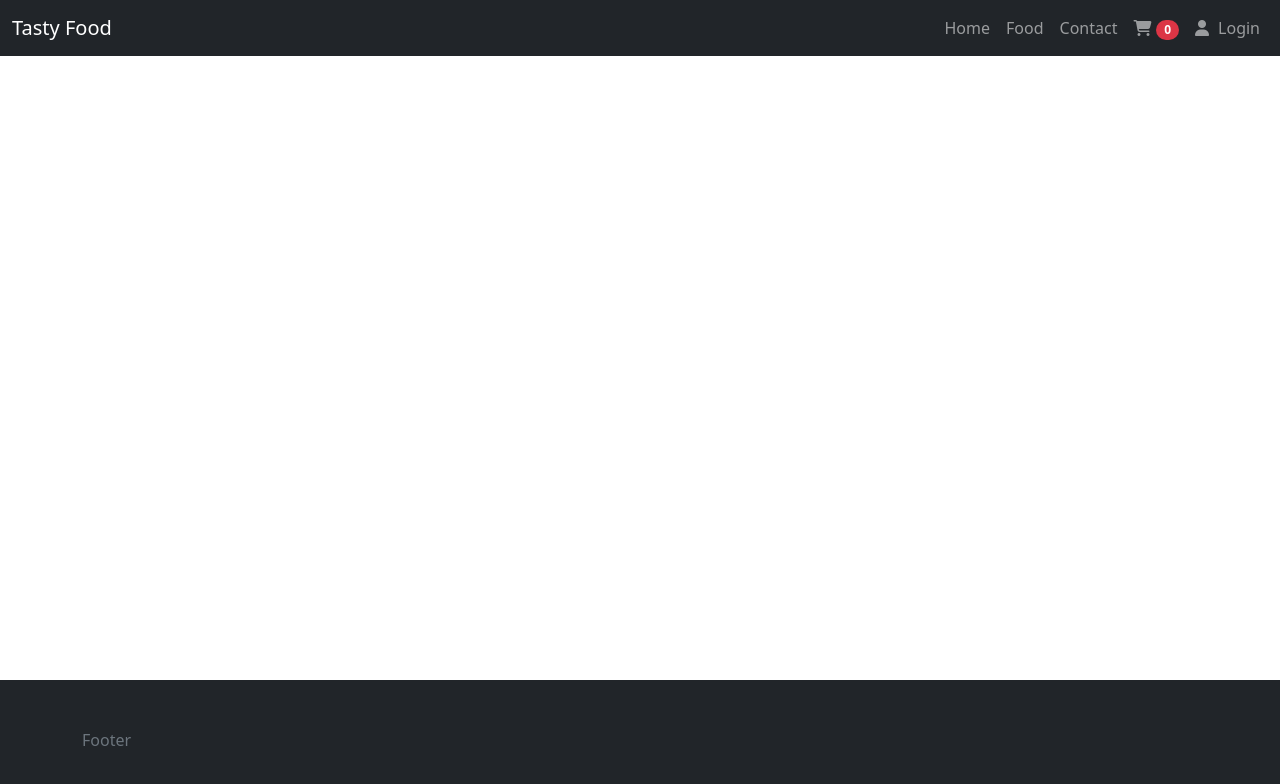
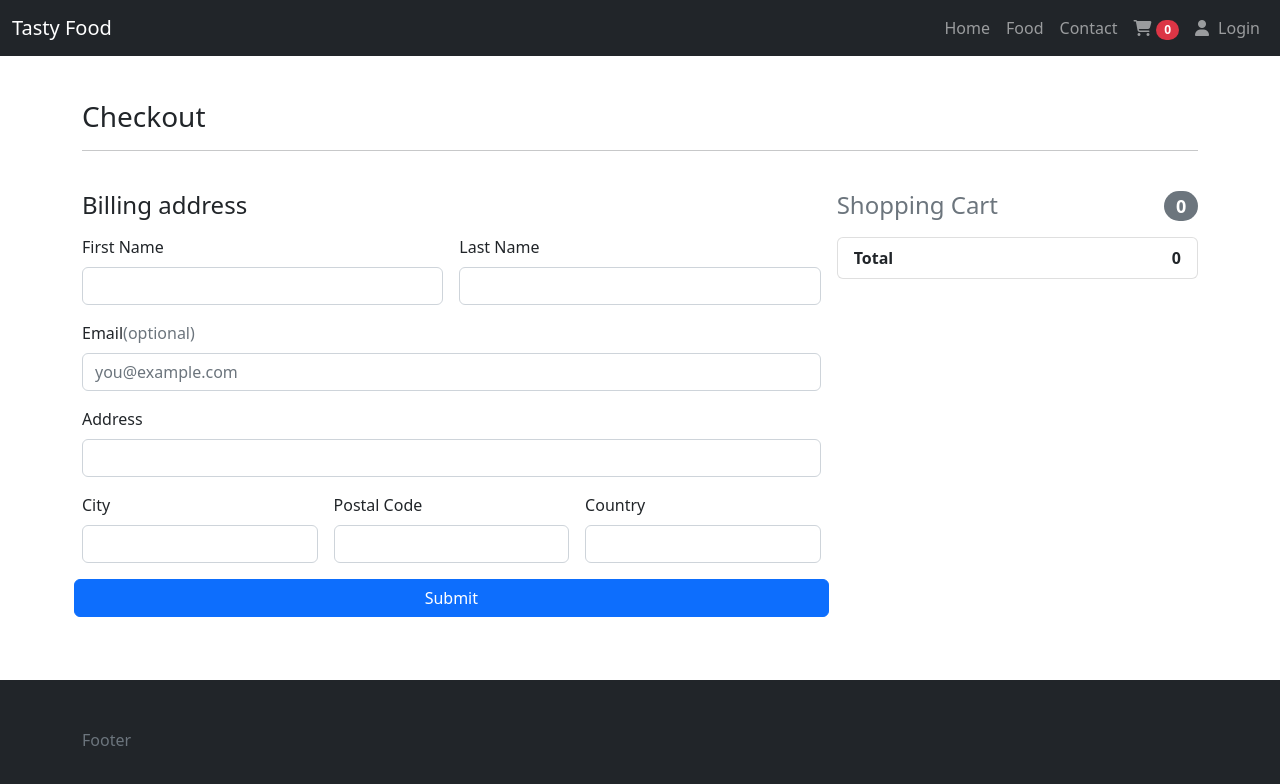
Before and after one commit to SalithaUCSC/tasty-food, a React (Create React App) app: page /checkout in a window 1280 px wide. Shown: the top 784 px of the page. Built offline with nearby package versions, Linux system fonts and the light colour scheme.

Commit message:
Add checkout

```diff
--- a/src/components/cart/Cart.js
+++ b/src/components/cart/Cart.js
@@ -1,6 +1,7 @@
 import {useDispatch, useSelector} from "react-redux";
 import CartItem from "./CartItem";
 import {cartActions} from "../../features/cart/CartSlice";
+import {Link} from "react-router-dom";
 
 const Cart = () => {
     const items = useSelector(state => state.cart.cartItems)
@@ -42,7 +43,8 @@ const Cart = () => {
                     <div className="container" style={{marginTop: '50px'}}>
                         <div className="row">
                             <div className="col-lg-8">
-                                <button onClick={clearCart} className="btn btn-outline-danger">Clear Cart</button>
+                                <button onClick={clearCart} style={{marginLeft: '-10px', marginRight: '10px'}} className="btn btn-outline-danger">Clear Cart</button>
+                                <Link to={"/checkout"} className="btn btn-outline-primary">Checkout</Link>
                             </div>
                             <div className="col-lg-4" style={{textAlign: 'right'}}>
                                 <h4>Total Items: {totalQuantity}</h4>
--- /dev/null
+++ b/src/components/cart/Checkout.js
@@ -0,0 +1,78 @@
+import {useSelector} from "react-redux";
+
+const Checkout = () => {
+    const cartItems = useSelector(state => state.cart.cartItems);
+    console.log(cartItems)
+    const totalAmount = useSelector(state => state.cart.totalAmount);
+    const totalQuantity = useSelector(state => state.cart.totalQuantity);
+    return (
+        <div className="container">
+            <h3>Checkout</h3>
+            <hr/><br/>
+            <div className="row g-3">
+                <div className="col-md-5 col-lg-4 order-md-last">
+                    <h4 className="d-flex justify-content-between align-items-center mb-3">
+                        <span className="text-muted">Shopping Cart</span>
+                        <span className="badge bg-secondary rounded-pill">{totalQuantity}</span>
+                    </h4>
+                    <ul className="list-group mb-3">
+                        {
+                            cartItems.map((item, index) => (
+                                <li className="list-group-item d-flex justify-content-between lh-sm" key={index}>
+                                    <div>
+                                        <h6 className="my-0">{item.title}</h6>
+                                    </div>
+                                    <span className="text-muted">{item.totalPrice}</span>
+                                </li>
+                            ))
+                        }
+                        <li className="list-group-item d-flex justify-content-between">
+                            <span><b>Total</b></span>
+                            <strong>{totalAmount}</strong>
+                        </li>
+                    </ul>
+
+                </div>
+                <div className="col-md-7 col-lg-8">
+                    <h4 className="mb-3">Billing address</h4>
+                    <form className="needs-validation">
+                        <div className="row g-3">
+                            <div className="col-6">
+                                <label htmlFor="firstName" className="form-label">First Name</label>
+                                <input type="text" className="form-control" id="firstName" placeholder="" required=""/>
+                            </div>
+                            <div className="col-6">
+                                <label htmlFor="lastName" className="form-label">Last Name</label>
+                                <input type="text" className="form-control" id="lastName" placeholder="" required=""/>
+                            </div>
+                            <div className="col-12">
+                                <label htmlFor="email" className="form-label">Email<span
+                                    className="text-muted">(optional)</span></label>
+                                <input type="email" className="form-control" id="email" placeholder="you@example.com"/>
+                            </div>
+                            <div className="col-12">
+                                <label htmlFor="address" className="form-label">Address</label>
+                                <input type="text" className="form-control" id="address" placeholder="" required=""/>
+                            </div>
+                            <div className="col-4">
+                                <label htmlFor="city" className="form-label">City</label>
+                                <input type="text" className="form-control" id="city" placeholder="" required=""/>
+                            </div>
+                            <div className="col-4">
+                                <label htmlFor="postalCode" className="form-label">Postal Code</label>
+                                <input type="text" className="form-control" id="postalCode" placeholder="" required=""/>
+                            </div>
+                            <div className="col-4">
+                                <label htmlFor="country" className="form-label">Country</label>
+                                <input type="text" className="form-control" id="country" placeholder="" required=""/>
+                            </div>
+                            <button className="btn btn-primary">Submit</button>
+                        </div>
+                    </form>
+                </div>
+            </div>
+        </div>
+    );
+}
+
+export default Checkout;
--- a/src/components/router/Routers.js
+++ b/src/components/router/Routers.js
@@ -5,6 +5,7 @@ import Login from "../../pages/Login";
 import Cart from "../cart/Cart";
 import Food from "../food/Food";
 import FoodItem from "../food/FoodItem";
+import Checkout from "../cart/Checkout";
 
 const Routers = () => {
     return (
@@ -15,6 +16,7 @@ const Routers = () => {
             <Route path={'/food/:id'} element={<FoodItem/>}/>
             <Route path={'/contact'} element={<Contact/>}/>
             <Route path={'/cart'} element={<Cart/>}/>
+            <Route path={'/checkout'} element={<Checkout/>}/>
             <Route path={'/login'} element={<Login/>}/>
         </Routes>
     );
--- a/src/pages/Contact.js
+++ b/src/pages/Contact.js
@@ -1,7 +1,7 @@
 const Contact = () => {
     return (
         <div className="container">
-            Contact
+            <h3>Contact</h3>
         </div>
       );
 }
--- a/src/pages/Home.js
+++ b/src/pages/Home.js
@@ -1,7 +1,7 @@
 const Home = () => {
     return (
         <div className="container">
-            Home
+            <h3>Home</h3>
         </div>
       );
 }
--- a/src/pages/Login.js
+++ b/src/pages/Login.js
@@ -1,7 +1,7 @@
 const Login = () => {
     return (
         <div className="container">
-            Login
+            <h3>Login</h3>
         </div>
       );
 }
```
